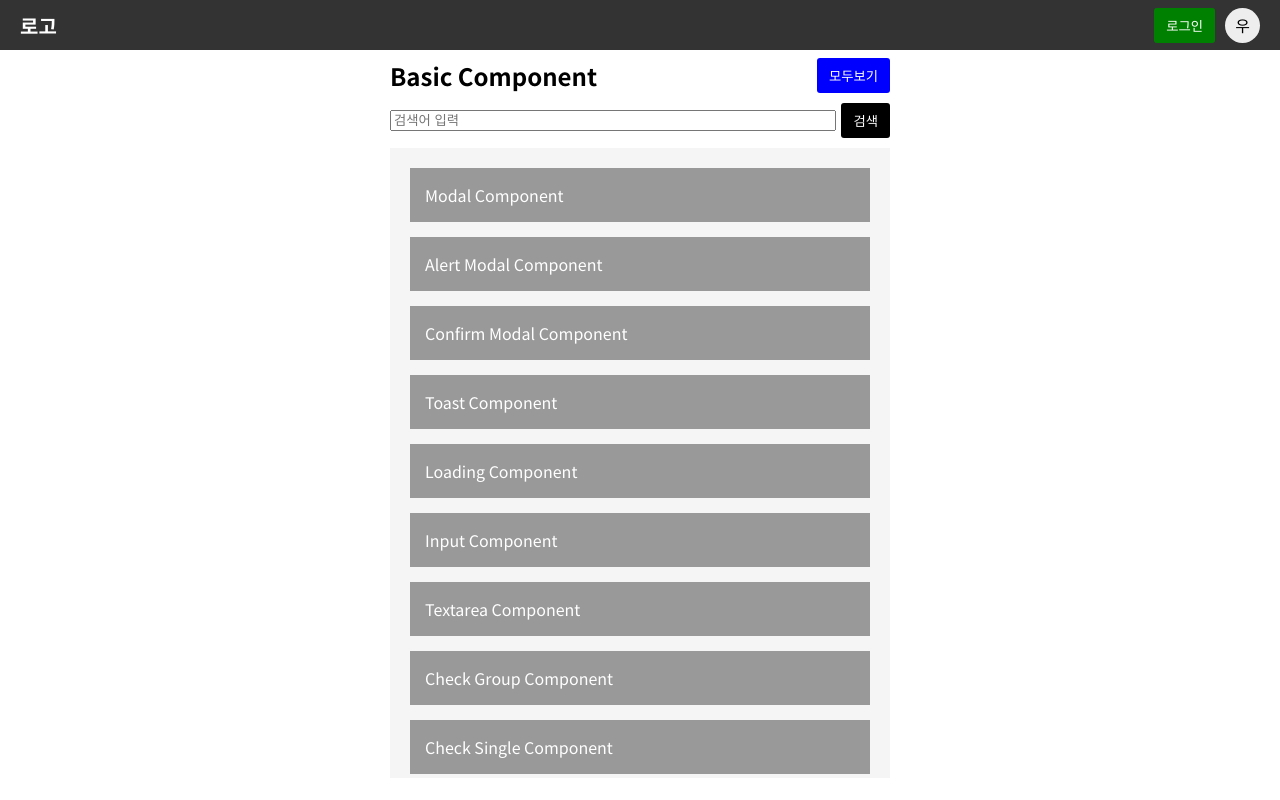
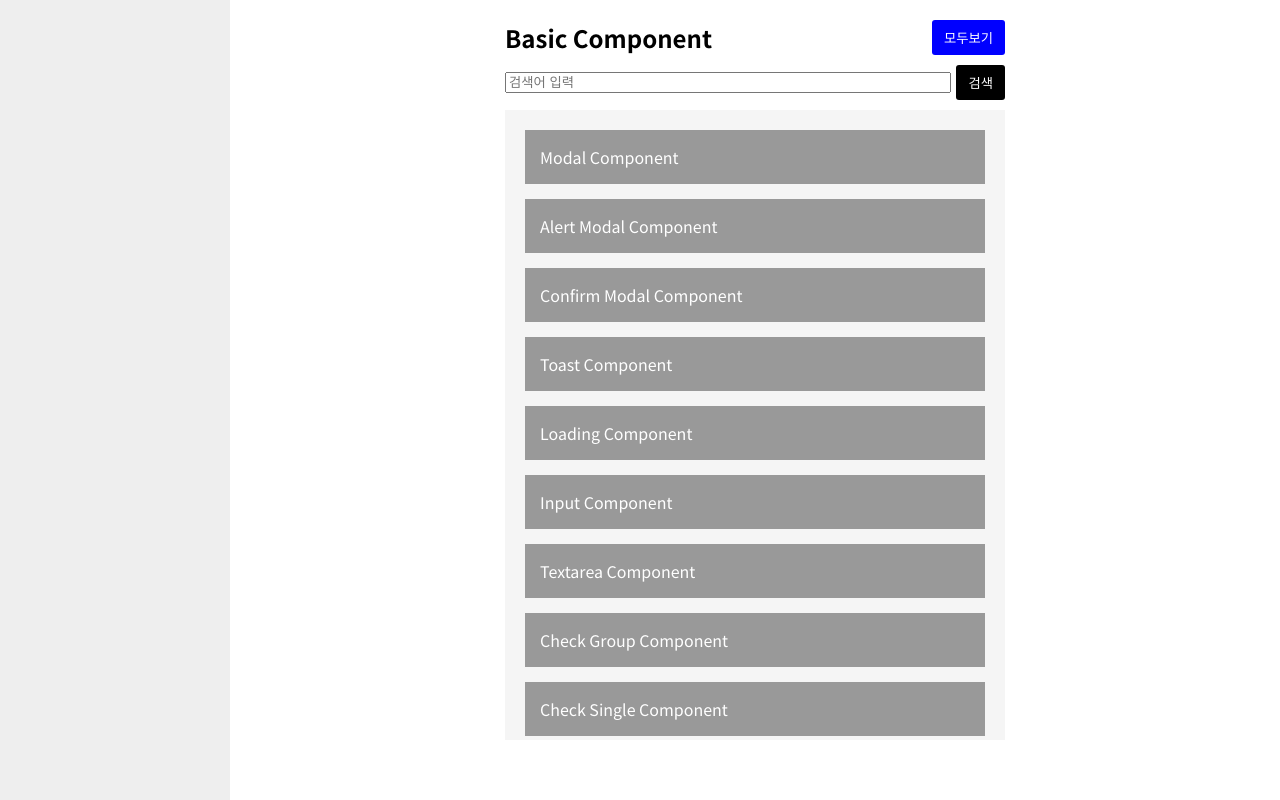
Before and after one commit to wknowpark797/vue2-basic-custom, a Vue app in the folder vue2-basic-custom/: page /main in a window 1280 px wide. Built offline with nearby package versions, Linux system fonts and the light colour scheme.

Commit message:
Header -> Sidebar 변경 및 레이아웃 수정

```diff
--- a/vue2-basic-custom/src/assets/scss/style.scss
+++ b/vue2-basic-custom/src/assets/scss/style.scss
@@ -7,6 +7,7 @@
 body {
     font-family: 'Noto Sans KR';
     box-sizing: border-box;
+    margin: 0;
 }
 
 ol, ul {
--- a/vue2-basic-custom/src/components/layout/DefaultLayout.vue
+++ b/vue2-basic-custom/src/components/layout/DefaultLayout.vue
@@ -5,8 +5,8 @@
 <template>
     <div class="wrapper">
 
-        <!-- Header -->
-        <HeaderComp />
+        <!-- Sidebar -->
+        <SidebarComp />
 
         <!-- View -->
         <div class="content-wrapper">
@@ -17,12 +17,12 @@
 </template>
 
 <script>
-    import HeaderComp from './HeaderComp.vue';
+    import SidebarComp from './SidebarComp.vue';
 
     export default {
         name: 'DefaultLayout',
         components: {
-            HeaderComp
+            SidebarComp
         },
         data() {
             return {
@@ -39,7 +39,11 @@
 </script>
 
 <style lang="scss" scoped>
-    .content-wrapper {
-        padding-top: 50px;
+    .wrapper {
+        display: flex;
+        .content-wrapper {
+            flex: 1;
+            padding: 20px;
+        }
     }
 </style>
--- a/vue2-basic-custom/src/components/layout/HeaderComp.vue
+++ /dev/null
@@ -1,70 +0,0 @@
-<!--
-    [ Header Component ]
- -->
-
-<template>
-    <header class="header-wrap">
-        <h1>
-            <router-link :to="'/'">
-                로고
-            </router-link>
-        </h1>
-
-        <div class="info-wrap">
-            <ButtonComp :color="'green'"
-                        @click="$router.push('/login')">
-                로그인
-            </ButtonComp>
-            <AvatarComp :text="'우'"
-                        :size="'medium'" />
-        </div>
-    </header>
-</template>
-
-<script>
-    export default {
-        name: 'HeaderComp',
-        data() {
-            return {
-
-            }
-        },
-        mounted() {
-
-        },
-        methods: {
-
-        }
-    }
-</script>
-
-<style lang="scss" scoped>
-    .header-wrap {
-        position: fixed;
-        top: 0;
-        left: 0;
-        width: 100%;
-        height: 50px;
-        background: #333;
-        display: flex;
-        align-items: center;
-        justify-content: space-between;
-        padding: 0 20px;
-        box-sizing: border-box;
-        h1 {
-            font-size: 20px;
-            margin: 0;
-            a {
-                color: #fff;
-                text-decoration: none;
-            }
-        }
-        .info-wrap {
-            display: flex;
-            align-items: center;
-            .avatar-wrap {
-                margin-left: 10px;
-            }
-        }
-    }
-</style>
--- /dev/null
+++ b/vue2-basic-custom/src/components/layout/SidebarComp.vue
@@ -0,0 +1,34 @@
+<!--
+    [ Sidebar Component ]
+ -->
+
+<template>
+    <div class="sidebar-wrap">
+
+    </div>
+</template>
+
+<script>
+    export default {
+        name: 'SidebarComp',
+        data() {
+            return {
+
+            }
+        },
+        mounted() {
+
+        },
+        methods: {
+
+        }
+    }
+</script>
+
+<style lang="scss" scoped>
+    .sidebar-wrap {
+        width: 230px;
+        height: 100vh;
+        background: #eee;
+    }
+</style>
```
